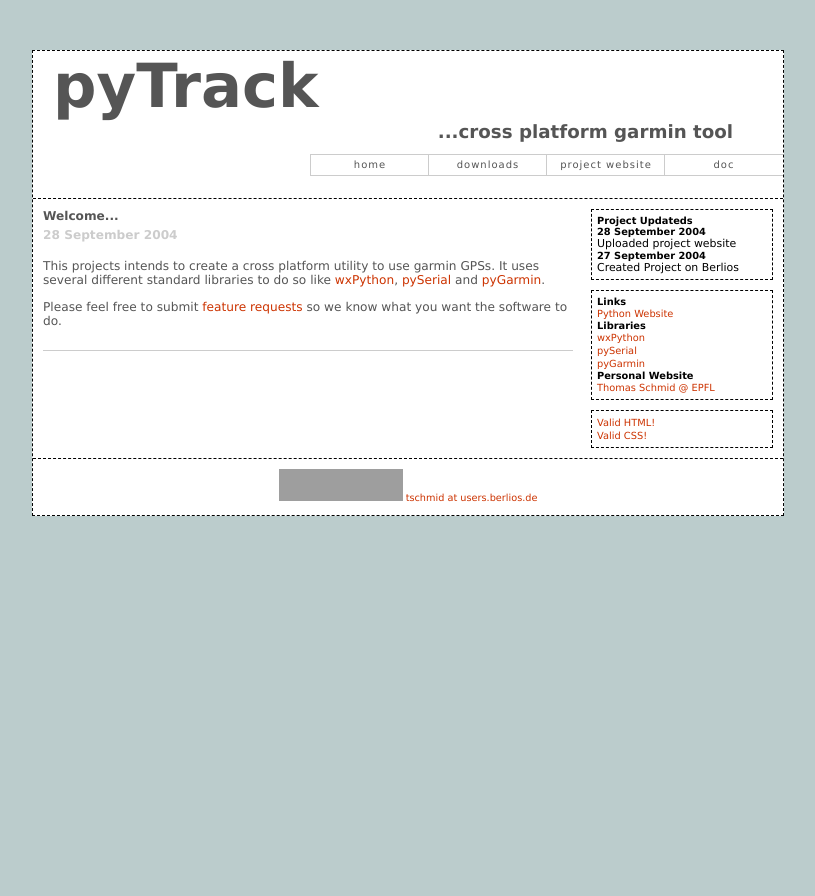
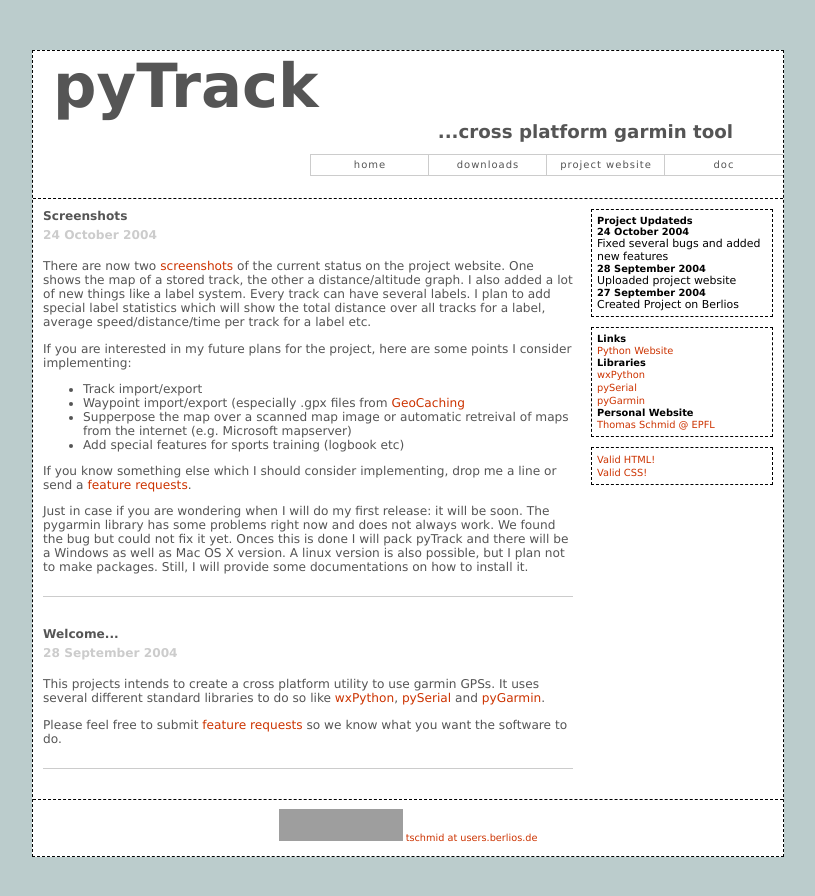
Before and after one commit to BackupTheBerlios/pytrack-svn, a plain HTML site: page htdocs/index.html in a window 1280 px wide. Shown: the whole page, without its empty margins (233-1048 px from the left). Before the commit the page ends 852 px from the top, so only its background shows below. Drawn offline with Linux system fonts and the light colour scheme; grey boxes are pictures that could not be loaded.

Commit message:
added new entry to website.

```diff
--- a/htdocs/index.html
+++ b/htdocs/index.html
@@ -24,6 +24,27 @@
 
 	<div id="content">
 		<div class="entry">
+		        <h1>Screenshots</h1>
+		        <h2>24 October 2004</h2>
+		        <p>
+		           There are now two <a href="http://developer.berlios.de/screenshots/?group_id=2306">screenshots</a> of the current status on the project website. One shows the map of a stored track, the other a distance/altitude graph. I also added a lot of new things like a label system. Every track can have several labels. I plan to add special label statistics which will show the total distance over all tracks for a label, average speed/distance/time per track for a label etc.
+		        </p>
+		        <p>
+		           If you are interested in my future plans for the project, here are some points I consider implementing:
+		        <ul>
+			  <li>Track import/export</li>
+			  <li>Waypoint import/export (especially .gpx files from <a href="http://www.geocaching.com">GeoCaching </a></li>
+			  <li>Supperpose the map over a scanned map image or automatic retreival of maps from the internet (e.g. Microsoft mapserver)</li>
+			  <li>Add special features for sports training (logbook etc)</li>
+			</ul>
+			If you know something else which I should consider implementing, drop me a line or send a <a href="http://developer.berlios.de/feature/?func=addfeature&group_id=2306">feature requests</a>.
+		        </p>
+			<p>
+			Just in case if you are wondering when I will do my first release: it will be soon. The pygarmin library has some problems right now and does not always work. We found the bug but could not fix it yet. Onces this is done I will pack pyTrack and there will be a Windows as well as Mac OS X version. A linux version is also possible, but I plan not to make packages. Still, I will provide some documentations on how to install it.
+			</p>
+
+		</div>
+		<div class="entry">
 		        <h1>Welcome...</h1>
 		        <h2>28 September 2004</h2> <p>This projects
 			intends to create a cross platform utility to
@@ -44,6 +65,8 @@
 		<div class="sidebarbox">
 			<ul>
 			<li><h1>Project Updateds</h1></li>
+			<li><h2>24 October 2004</h2></li>
+			<li>Fixed several bugs and added new features</li>
 			<li><h2>28 September 2004</h2></li>
 			<li>Uploaded project website</li>
 			<li><h2>27 September 2004</h2></li>
```
